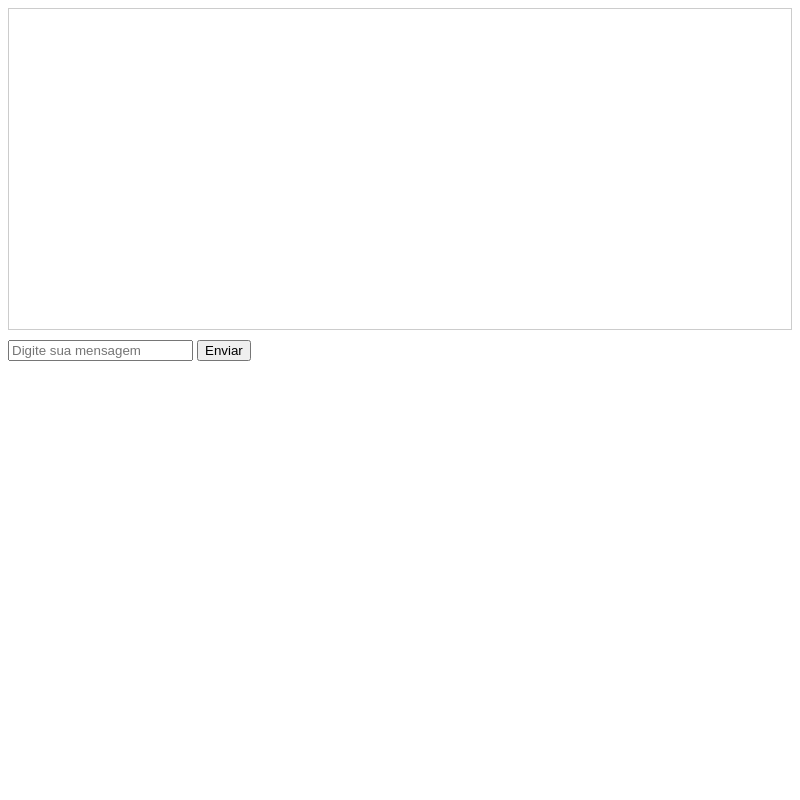
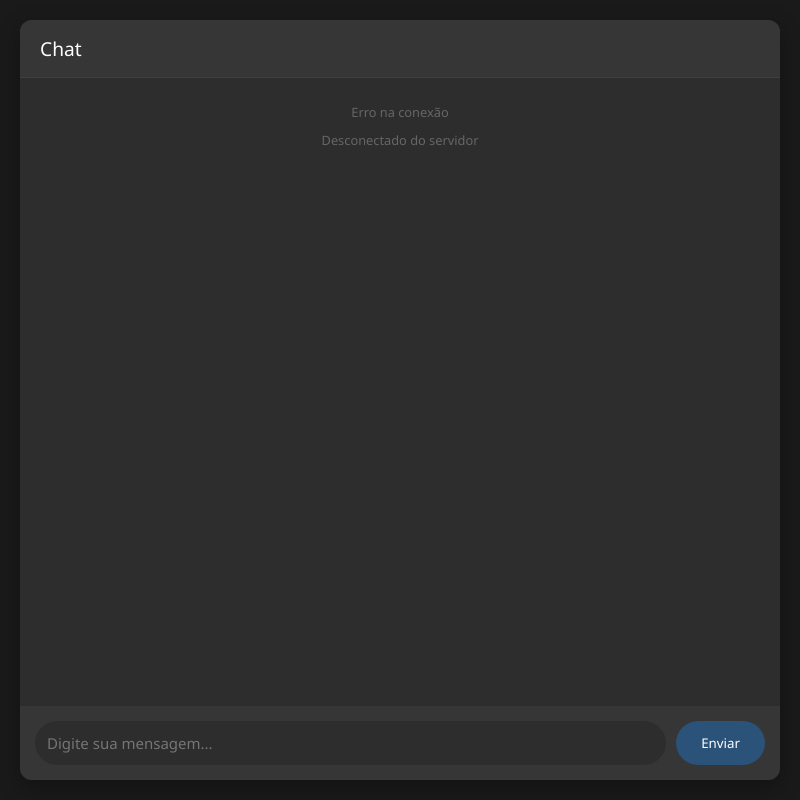
Before and after one commit to amandaalbez/APS-5Semestre, an Electron app: page chat-client/index.html in a window 800 px wide. Drawn offline with Linux system fonts and the light colour scheme.

Commit message:
Melhora a interface do cliente de chat com novos estilos e estrutura, adiciona mensagens de status e tratamento de erros na conexão WebSocket

```diff
--- a/chat-client/index.html
+++ b/chat-client/index.html
@@ -2,42 +2,201 @@
 <html>
 <head>
     <title>Chat Client</title>
+    <meta name="viewport" content="width=device-width, initial-scale=1">
     <style>
+        * {
+            margin: 0;
+            padding: 0;
+            box-sizing: border-box;
+            font-family: 'Segoe UI', Tahoma, Geneva, Verdana, sans-serif;
+        }
+
+        body {
+            background: #1a1a1a;
+            color: #fff;
+            height: 100vh;
+            display: flex;
+            flex-direction: column;
+            padding: 20px;
+        }
+
+        .chat-container {
+            flex: 1;
+            display: flex;
+            flex-direction: column;
+            max-width: 800px;
+            margin: 0 auto;
+            width: 100%;
+            background: #2d2d2d;
+            border-radius: 12px;
+            overflow: hidden;
+            box-shadow: 0 8px 24px rgba(0,0,0,0.3);
+        }
+
+        .chat-header {
+            background: #363636;
+            padding: 15px 20px;
+            font-size: 1.2em;
+            font-weight: 500;
+            border-bottom: 1px solid #404040;
+        }
+
         #messages {
-            height: 300px;
+            flex: 1;
             overflow-y: auto;
-            border: 1px solid #ccc;
-            margin-bottom: 10px;
-            padding: 10px;
+            padding: 20px;
+        }
+
+        .message {
+            margin-bottom: 12px;
+            animation: fadeIn 0.3s ease;
+            max-width: 80%;
+            padding: 10px 15px;
+            border-radius: 15px;
+            line-height: 1.4;
+        }
+
+        .message.sent {
+            background: #2b5278;
+            margin-left: auto;
+            border-bottom-right-radius: 5px;
+        }
+
+        .message.received {
+            background: #3a3a3a;
+            margin-right: auto;
+            border-bottom-left-radius: 5px;
+        }
+
+        .input-area {
+            padding: 15px;
+            background: #363636;
+            display: flex;
+            gap: 10px;
+        }
+
+        #messageInput {
+            flex: 1;
+            padding: 12px;
+            border: none;
+            border-radius: 25px;
+            background: #2d2d2d;
+            color: #fff;
+            font-size: 15px;
+            outline: none;
+            transition: background 0.3s;
+        }
+
+        #messageInput:focus {
+            background: #404040;
+        }
+
+        button {
+            border: none;
+            background: #2b5278;
+            color: white;
+            padding: 0 25px;
+            border-radius: 25px;
+            cursor: pointer;
+            font-weight: 500;
+            transition: background 0.3s;
+        }
+
+        button:hover {
+            background: #336699;
+        }
+
+        @keyframes fadeIn {
+            from { opacity: 0; transform: translateY(10px); }
+            to { opacity: 1; transform: translateY(0); }
+        }
+
+        /* Scrollbar personalizada */
+        ::-webkit-scrollbar {
+            width: 8px;
+        }
+
+        ::-webkit-scrollbar-track {
+            background: #2d2d2d;
+        }
+
+        ::-webkit-scrollbar-thumb {
+            background: #404040;
+            border-radius: 4px;
+        }
+
+        ::-webkit-scrollbar-thumb:hover {
+            background: #4a4a4a;
+        }
+
+        .status {
+            font-size: 0.8em;
+            color: #666;
+            text-align: center;
+            padding: 5px;
         }
     </style>
 </head>
 <body>
-    <div id="messages"></div>
-    <input type="text" id="messageInput" placeholder="Digite sua mensagem">
-    <button onclick="sendMessage()">Enviar</button>
+    <div class="chat-container">
+        <div class="chat-header">Chat</div>
+        <div id="messages"></div>
+        <div class="input-area">
+            <input type="text" id="messageInput" placeholder="Digite sua mensagem...">
+            <button onclick="sendMessage()">Enviar</button>
+        </div>
+    </div>
 
     <script>
-        const ws = new WebSocket('ws://localhost:8080');
         const messagesDiv = document.getElementById('messages');
         const messageInput = document.getElementById('messageInput');
 
+        // Simplificando a conexão
+        const ws = new WebSocket('ws://localhost:8080');
+
+        ws.onopen = () => {
+            addStatus('Conectado ao servidor');
+        };
+
+        ws.onclose = () => {
+            addStatus('Desconectado do servidor');
+        };
+
+        ws.onerror = (error) => {
+            console.error('Erro WebSocket:', error);
+            addStatus('Erro na conexão');
+        };
+
         ws.onmessage = (event) => {
+            addMessage(event.data, 'received');
+        };
+
+        function addMessage(text, type) {
             const message = document.createElement('div');
-            message.textContent = event.data;
+            message.className = `message ${type}`;
+            message.textContent = type === 'sent' ? `Você: ${text}` : text;
             messagesDiv.appendChild(message);
             messagesDiv.scrollTop = messagesDiv.scrollHeight;
-        };
+        }
+
+        function addStatus(text) {
+            const status = document.createElement('div');
+            status.className = 'status';
+            status.textContent = text;
+            messagesDiv.appendChild(status);
+        }
 
         function sendMessage() {
-            const message = messageInput.value;
-            if (message.trim()) {
-                ws.send(message);
-                const myMessage = document.createElement('div');
-                myMessage.textContent = `Você: ${message}`;
-                messagesDiv.appendChild(myMessage);
-                messageInput.value = '';
-                messagesDiv.scrollTop = messagesDiv.scrollHeight;
+            const message = messageInput.value.trim();
+            if (message) {
+                try {
+                    ws.send(message);
+                    addMessage(message, 'sent');
+                    messageInput.value = '';
+                } catch (error) {
+                    console.error('Erro ao enviar mensagem:', error);
+                    addStatus('Erro ao enviar mensagem');
+                }
             }
         }
 
```
Also changed, not shown: chat-server/main.js (+19 -3 lines), chat-client/main.js (line endings or trailing spaces), chat-client/package.json (indentation only), chat-server/index.html (line endings or trailing spaces), chat-server/package.json (indentation only).
